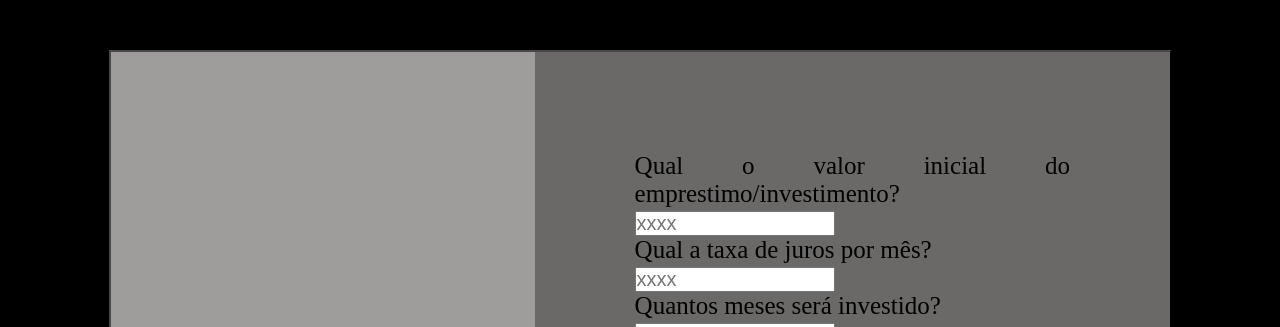
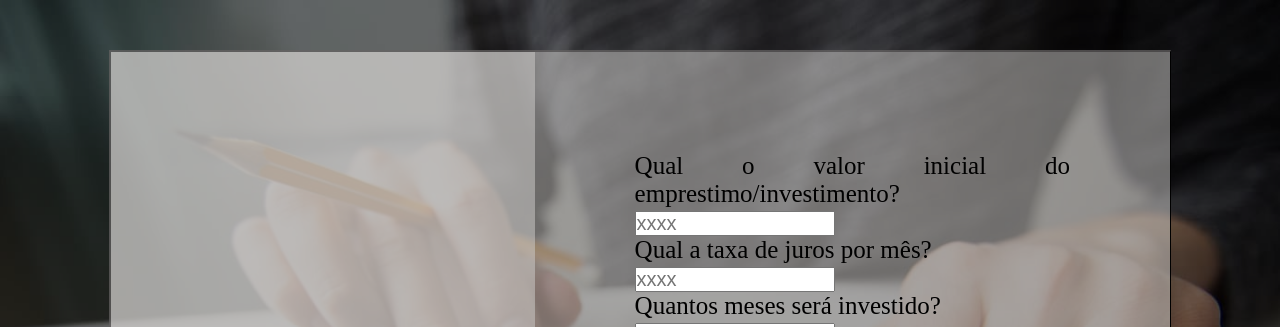
Before and after one commit to rbcribeiro/juros-compostos, a plain HTML site: page index.html in a window 1280 px wide. Shown: the top 327 px of the page. Drawn offline with Linux system fonts and the light colour scheme; the site is published under a folder, as on GitHub Pages, so addresses that start at the root find nothing; a web font is replaced by a local one.

Commit message:
correcao erro

```diff
--- a/style.css
+++ b/style.css
@@ -32,7 +32,7 @@ html::after {
     left: 0;
     width: 100%;
     height: 100%;
-    background-image: url("/plano_fundo.jpg");
+    background-image: url("./plano_fundo.jpg");
     background-size: cover;
     background-repeat: no-repeat;
     opacity: 0.5;
```
